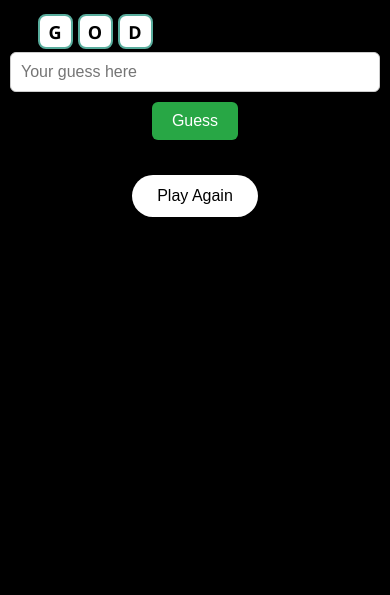
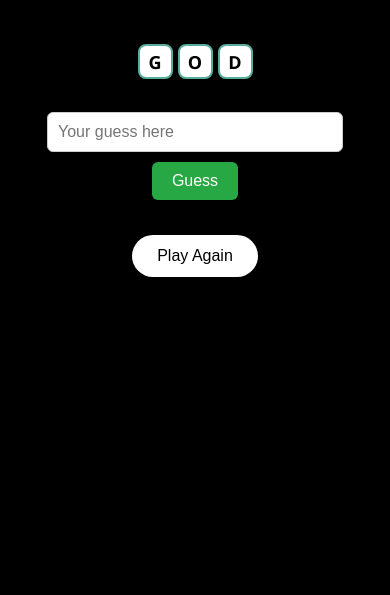
Before and after one commit to Menna107/Simple-Games, a plain HTML site: page word-scramble.html in a window 390 px wide. Shown: the part 249-844 px from the top of the page. Drawn offline with Linux system fonts and the light colour scheme.

Commit message:
new update

```diff
--- a/scripts/flow-free.js
+++ b/scripts/flow-free.js
@@ -2,7 +2,7 @@ const canvas = document.getElementById("gameCanvas");
 const ctx = canvas.getContext("2d");
 
 const cellSize = 60;
-const rows = 8;
+const rows = 7;
 const cols = 5;
 
 let dragging = false;
--- a/styles/styles.css
+++ b/styles/styles.css
@@ -916,4 +916,15 @@ a {
   height: 35px;
   font-size: 18px;
 }
+.scrambled-container {
+    display: flex;
+    justify-content: center;
+    flex-wrap: wrap;
+    margin-top: 30px;
+    margin-bottom: 30px;
+  }
+
+  .guess-input{
+    width: 80%;
+  }
 }
```
Also changed, not shown: flow-free.html (+1 -1 lines), index.html (+2 -2 lines).
